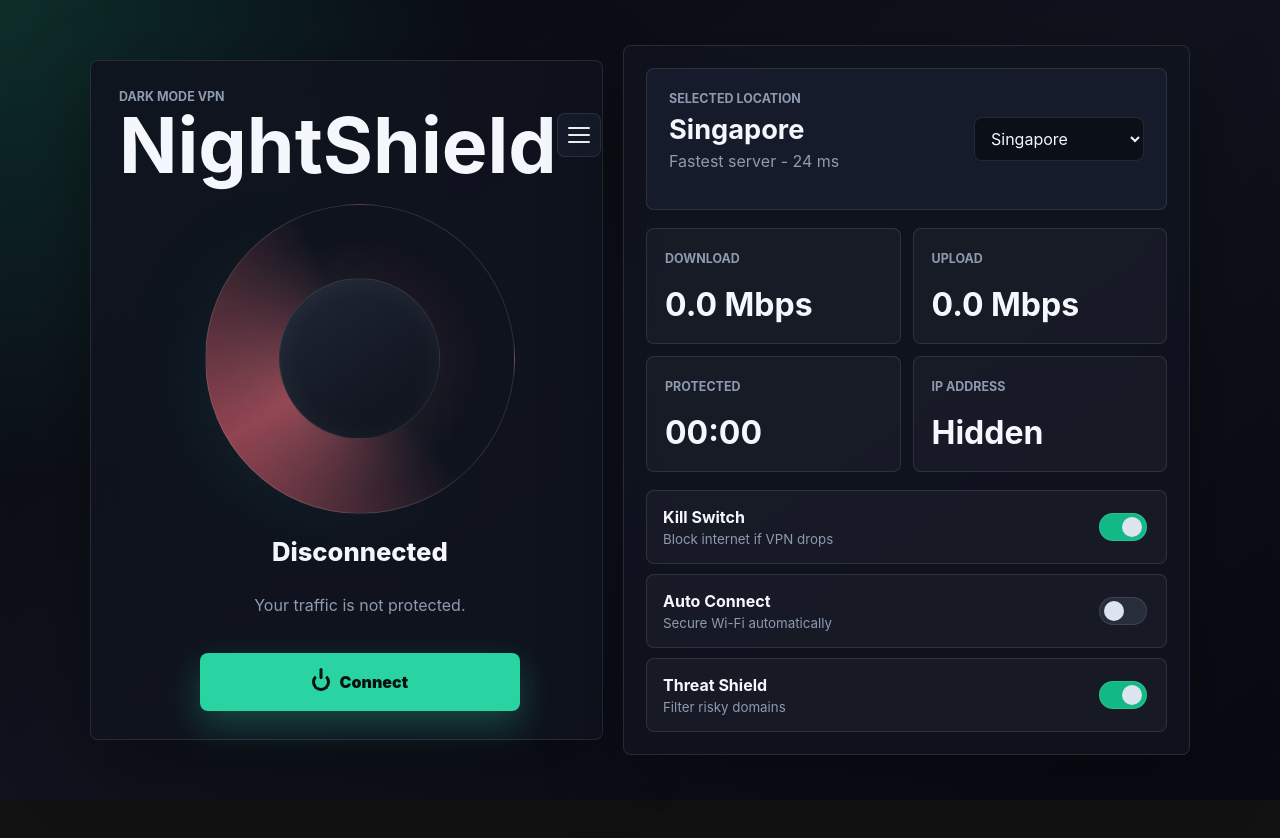
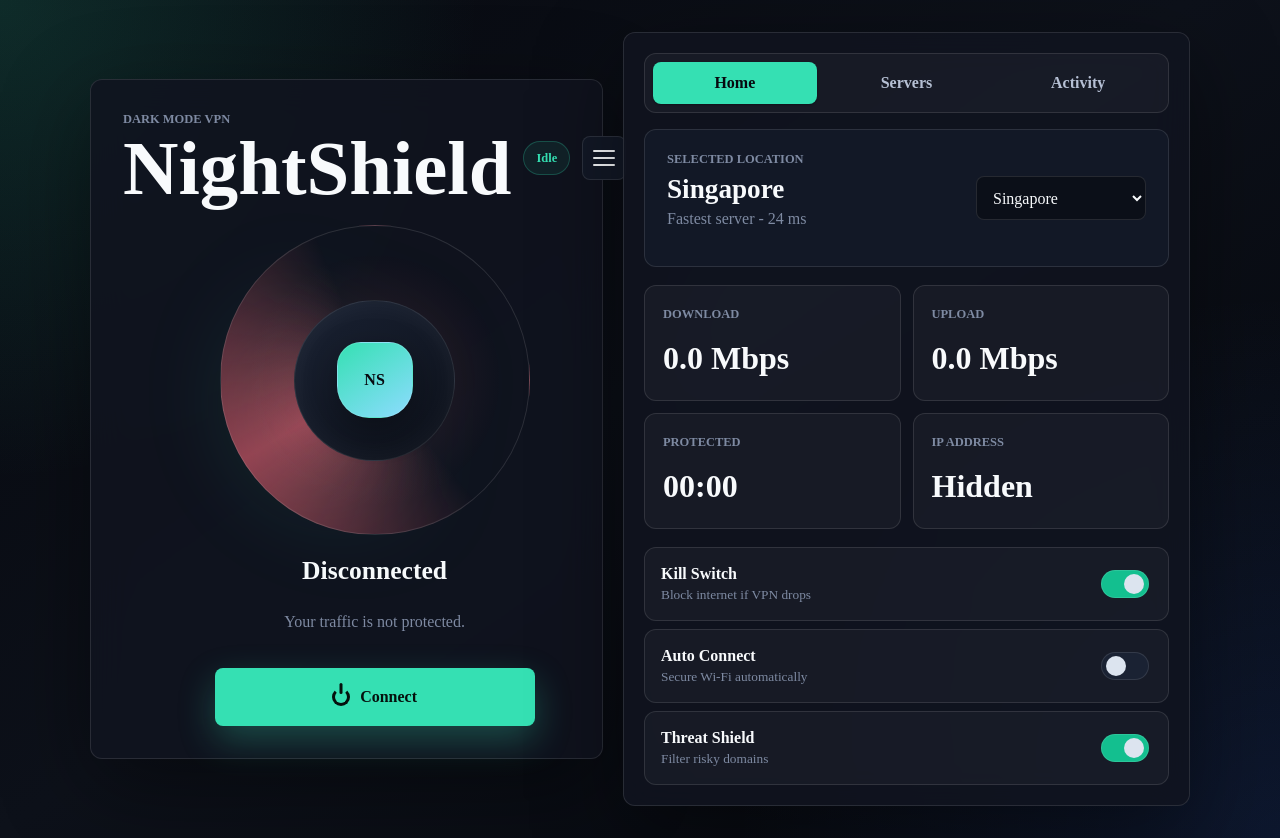
Before and after one commit to subhrajitpathak89-design/nightshield-vpn, a website: page index.html in a window 1280 px wide. Before the commit the page ends 800 px from the top, so only its background shows below. Drawn offline with Linux system fonts and the light colour scheme.

Commit message:
Integrate Open Props design system

```diff
--- a/app.js
+++ b/app.js
@@ -12,6 +12,7 @@ const timerStat = document.querySelector("#timerStat");
 const ipStat = document.querySelector("#ipStat");
 const settingsButton = document.querySelector("#settingsButton");
 const settingsList = document.querySelector("#settingsList");
+const statusChip = document.querySelector("#statusChip");
 
 let connected = false;
 let connectedSeconds = 0;
@@ -59,6 +60,7 @@ function setConnection(nextState) {
   connectButton.classList.toggle("disconnect", connected);
   connectText.textContent = connected ? "Disconnect" : "Connect";
   connectionState.textContent = connected ? "Connected" : "Disconnected";
+  statusChip.textContent = connected ? "Protected" : "Idle";
 
   if (connected) {
     const city = serverSelect.value.split("|")[0];
--- /dev/null
+++ b/design-system/open-props-nightshield.css
@@ -0,0 +1,65 @@
+/*
+  NightShield design tokens adapted from the Open Props design-system approach.
+  Open Props: https://github.com/argyleink/open-props
+  License: MIT
+*/
+
+:root {
+  color-scheme: dark;
+
+  --op-font-sans: Inter, ui-sans-serif, system-ui, -apple-system, BlinkMacSystemFont, "Segoe UI", sans-serif;
+  --op-font-weight-6: 700;
+  --op-font-weight-7: 800;
+  --op-font-weight-8: 900;
+
+  --op-size-1: 0.25rem;
+  --op-size-2: 0.5rem;
+  --op-size-3: 0.75rem;
+  --op-size-4: 1rem;
+  --op-size-5: 1.25rem;
+  --op-size-6: 1.5rem;
+  --op-size-7: 2rem;
+  --op-size-8: 2.5rem;
+  --op-size-9: 3rem;
+  --op-size-10: 4rem;
+
+  --op-radius-2: 8px;
+  --op-radius-3: 12px;
+  --op-radius-round: 999px;
+
+  --op-surface-1: #07090f;
+  --op-surface-2: #0d111a;
+  --op-surface-3: #121826;
+  --op-surface-4: #1a2233;
+  --op-surface-glass: rgba(18, 24, 38, 0.86);
+  --op-text-1: #f8fafc;
+  --op-text-2: #b6c0d4;
+  --op-text-3: #7e8aa2;
+  --op-border: rgba(255, 255, 255, 0.11);
+  --op-focus: #8ddcff;
+
+  --op-brand-1: #35e0b3;
+  --op-brand-2: #13bf8f;
+  --op-brand-3: #0b7c65;
+  --op-danger-1: #ff7384;
+  --op-danger-2: #e64b62;
+  --op-blue-1: #8ddcff;
+  --op-blue-2: #407bff;
+
+  --op-shadow-1: 0 1px 2px rgba(0, 0, 0, 0.32);
+  --op-shadow-2: 0 12px 34px rgba(0, 0, 0, 0.3);
+  --op-shadow-3: 0 26px 90px rgba(0, 0, 0, 0.42);
+
+  --op-ease-spring: cubic-bezier(0.2, 0.8, 0.2, 1);
+}
+
+*:focus-visible {
+  outline: 3px solid var(--op-focus);
+  outline-offset: 3px;
+}
+
+button,
+select,
+input {
+  -webkit-tap-highlight-color: transparent;
+}
--- a/index.html
+++ b/index.html
@@ -11,6 +11,7 @@
     <link rel="manifest" href="manifest.json" />
     <link rel="icon" href="icons/icon.svg" type="image/svg+xml" />
     <link rel="apple-touch-icon" href="icons/icon.svg" />
+    <link rel="stylesheet" href="design-system/open-props-nightshield.css" />
     <link rel="stylesheet" href="styles.css" />
   </head>
   <body>
@@ -21,6 +22,7 @@
             <p class="eyebrow">Dark Mode VPN</p>
             <h1>NightShield</h1>
           </div>
+          <span class="status-chip" id="statusChip">Idle</span>
           <button class="icon-button" id="settingsButton" aria-label="Settings">
             <span class="sliders-icon" aria-hidden="true"></span>
           </button>
@@ -29,6 +31,7 @@
         <div class="connection-orb" id="connectionOrb" aria-hidden="true">
           <div class="orb-ring"></div>
           <div class="orb-core"></div>
+          <div class="shield-mark">NS</div>
         </div>
 
         <p class="connection-state" id="connectionState">Disconnected</p>
@@ -41,6 +44,12 @@
       </section>
 
       <section class="control-panel" aria-label="VPN controls">
+        <nav class="tabbar" aria-label="VPN sections">
+          <button class="tab active" type="button">Home</button>
+          <button class="tab" type="button">Servers</button>
+          <button class="tab" type="button">Activity</button>
+        </nav>
+
         <div class="server-card">
           <div>
             <p class="label">Selected Location</p>
--- a/styles.css
+++ b/styles.css
@@ -1,17 +1,13 @@
 :root {
-  color-scheme: dark;
-  font-family:
-    Inter, ui-sans-serif, system-ui, -apple-system, BlinkMacSystemFont, "Segoe UI",
-    sans-serif;
-  --bg: #07090f;
-  --panel: #10141f;
-  --panel-soft: #151b2a;
-  --text: #f4f7fb;
-  --muted: #8e9ab0;
-  --line: rgba(255, 255, 255, 0.1);
-  --accent: #29d3a2;
-  --accent-strong: #12b886;
-  --danger: #ff6678;
+  --bg: var(--op-surface-1);
+  --panel: var(--op-surface-glass);
+  --panel-soft: var(--op-surface-3);
+  --text: var(--op-text-1);
+  --muted: var(--op-text-3);
+  --line: var(--op-border);
+  --accent: var(--op-brand-1);
+  --accent-strong: var(--op-brand-2);
+  --danger: var(--op-danger-1);
 }
 
 * {
@@ -24,8 +20,9 @@ body {
   margin: 0;
   color: var(--text);
   background:
-    radial-gradient(circle at top left, rgba(41, 211, 162, 0.18), transparent 30rem),
-    linear-gradient(145deg, #07090f 0%, #10131d 48%, #080a12 100%);
+    radial-gradient(circle at top left, rgba(53, 224, 179, 0.16), transparent 30rem),
+    radial-gradient(circle at bottom right, rgba(64, 123, 255, 0.14), transparent 34rem),
+    linear-gradient(145deg, var(--op-surface-1) 0%, var(--op-surface-2) 48%, #05070c 100%);
 }
 
 button,
@@ -42,22 +39,22 @@ input {
   padding: 32px 0;
   display: grid;
   grid-template-columns: minmax(320px, 0.95fr) minmax(320px, 1.05fr);
-  gap: 20px;
+  gap: var(--op-size-5);
   align-items: center;
 }
 
 .status-panel,
 .control-panel {
   border: 1px solid var(--line);
-  border-radius: 8px;
+  border-radius: var(--op-radius-3);
   background: rgba(16, 20, 31, 0.88);
-  box-shadow: 0 24px 80px rgba(0, 0, 0, 0.36);
+  box-shadow: var(--op-shadow-3);
   backdrop-filter: blur(18px);
 }
 
 .status-panel {
   min-height: 680px;
-  padding: 28px;
+  padding: var(--op-size-7);
   display: grid;
   justify-items: center;
   align-content: space-between;
@@ -68,8 +65,13 @@ input {
   width: 100%;
   display: flex;
   align-items: center;
+  gap: var(--op-size-3);
   justify-content: space-between;
   text-align: left;
+}
+
+.topbar > div {
+  min-width: 0;
 }
 
 .eyebrow,
@@ -105,10 +107,33 @@ h2 {
   display: grid;
   place-items: center;
   border: 1px solid var(--line);
-  border-radius: 8px;
+  border-radius: var(--op-radius-2);
   color: var(--text);
   background: var(--panel-soft);
   cursor: pointer;
+  transition:
+    transform 0.18s var(--op-ease-spring),
+    border-color 0.18s ease,
+    background 0.18s ease;
+}
+
+.icon-button:hover {
+  transform: translateY(-1px);
+  border-color: rgba(53, 224, 179, 0.34);
+  background: var(--op-surface-4);
+}
+
+.status-chip {
+  min-height: 34px;
+  display: inline-flex;
+  align-items: center;
+  border: 1px solid rgba(53, 224, 179, 0.24);
+  border-radius: var(--op-radius-round);
+  padding: 0 var(--op-size-3);
+  color: var(--op-brand-1);
+  background: rgba(53, 224, 179, 0.08);
+  font-size: 0.78rem;
+  font-weight: var(--op-font-weight-8);
 }
 
 .sliders-icon,
@@ -155,23 +180,38 @@ h2 {
   inset: 0;
   border: 1px solid rgba(255, 255, 255, 0.12);
   background:
-    radial-gradient(circle, rgba(41, 211, 162, 0.18), transparent 58%),
-    conic-gradient(from 140deg, transparent, rgba(41, 211, 162, 0.86), transparent 55%);
-  filter: drop-shadow(0 0 42px rgba(41, 211, 162, 0.22));
+    radial-gradient(circle, rgba(53, 224, 179, 0.18), transparent 58%),
+    conic-gradient(from 140deg, transparent, rgba(53, 224, 179, 0.86), rgba(141, 220, 255, 0.64), transparent 62%);
+  filter: drop-shadow(0 0 42px rgba(53, 224, 179, 0.22));
   transition: 0.35s ease;
 }
 
 .orb-core {
   width: 52%;
   aspect-ratio: 1;
-  background: linear-gradient(145deg, #202736, #0c1019);
+  background: linear-gradient(145deg, var(--op-surface-4), #0c1019);
   border: 1px solid var(--line);
   box-shadow: inset 0 0 30px rgba(255, 255, 255, 0.05);
 }
 
+.shield-mark {
+  width: 76px;
+  height: 76px;
+  display: grid;
+  place-items: center;
+  border: 1px solid rgba(255, 255, 255, 0.12);
+  border-radius: 24px 24px 32px 32px;
+  color: var(--op-surface-1);
+  background: linear-gradient(145deg, var(--op-brand-1), var(--op-blue-1));
+  font-weight: var(--op-font-weight-8);
+  letter-spacing: 0;
+  box-shadow: var(--op-shadow-2);
+  z-index: 1;
+}
+
 .connected .orb-ring {
   animation: spin 7s linear infinite;
-  filter: drop-shadow(0 0 58px rgba(41, 211, 162, 0.45));
+  filter: drop-shadow(0 0 58px rgba(53, 224, 179, 0.45));
 }
 
 .disconnected .orb-ring {
@@ -183,7 +223,7 @@ h2 {
 .connection-state {
   margin-bottom: 6px;
   font-size: 1.6rem;
-  font-weight: 800;
+  font-weight: var(--op-font-weight-7);
 }
 
 .connection-detail,
@@ -199,14 +239,14 @@ h2 {
   justify-content: center;
   gap: 10px;
   border: 0;
-  border-radius: 8px;
+  border-radius: var(--op-radius-2);
   color: #05110d;
   background: var(--accent);
-  font-weight: 900;
+  font-weight: var(--op-font-weight-8);
   cursor: pointer;
-  box-shadow: 0 14px 36px rgba(41, 211, 162, 0.28);
+  box-shadow: 0 14px 36px rgba(53, 224, 179, 0.28);
   transition:
-    transform 0.2s ease,
+    transform 0.2s var(--op-ease-spring),
     background 0.2s ease;
 }
 
@@ -243,7 +283,34 @@ h2 {
 }
 
 .control-panel {
-  padding: 22px;
+  padding: var(--op-size-5);
+}
+
+.tabbar {
+  display: grid;
+  grid-template-columns: repeat(3, minmax(0, 1fr));
+  gap: var(--op-size-2);
+  margin-bottom: var(--op-size-4);
+  padding: var(--op-size-2);
+  border: 1px solid var(--line);
+  border-radius: var(--op-radius-3);
+  background: rgba(255, 255, 255, 0.035);
+}
+
+.tab {
+  min-height: 42px;
+  border: 0;
+  border-radius: var(--op-radius-2);
+  color: var(--op-text-2);
+  background: transparent;
+  font-weight: var(--op-font-weight-7);
+  cursor: pointer;
+}
+
+.tab.active {
+  color: var(--op-surface-1);
+  background: var(--op-brand-1);
+  box-shadow: var(--op-shadow-1);
 }
 
 .server-card {
@@ -253,7 +320,7 @@ h2 {
   justify-content: space-between;
   padding: 22px;
   border: 1px solid var(--line);
-  border-radius: 8px;
+  border-radius: var(--op-radius-3);
   background: var(--panel-soft);
 }
 
@@ -262,7 +329,7 @@ select {
   min-height: 44px;
   padding: 0 12px;
   border: 1px solid var(--line);
-  border-radius: 8px;
+  border-radius: var(--op-radius-2);
   color: var(--text);
   background: #0b0f18;
 }
@@ -271,14 +338,14 @@ select {
   margin: 18px 0;
   display: grid;
   grid-template-columns: repeat(2, minmax(0, 1fr));
-  gap: 12px;
+  gap: var(--op-size-3);
 }
 
 .stats-grid article {
   min-height: 116px;
   padding: 18px;
   border: 1px solid var(--line);
-  border-radius: 8px;
+  border-radius: var(--op-radius-3);
   background: rgba(255, 255, 255, 0.035);
 }
 
@@ -290,7 +357,7 @@ select {
 
 .settings-list {
   display: grid;
-  gap: 10px;
+  gap: var(--op-size-2);
 }
 
 .setting-row {
@@ -301,7 +368,7 @@ select {
   gap: 18px;
   padding: 14px 16px;
   border: 1px solid var(--line);
-  border-radius: 8px;
+  border-radius: var(--op-radius-3);
   background: rgba(255, 255, 255, 0.035);
 }
 
@@ -322,7 +389,7 @@ input[type="checkbox"] {
   flex: 0 0 48px;
   border-radius: 999px;
   border: 1px solid var(--line);
-  background: #272d3a;
+  background: var(--op-surface-4);
   position: relative;
   cursor: pointer;
 }
@@ -383,7 +450,7 @@ input[type="checkbox"]:checked::before {
   }
 
   h1 {
-    font-size: clamp(2.55rem, 13vw, 4rem);
+    font-size: clamp(2.2rem, 10vw, 3.1rem);
   }
 
   .connection-orb {
--- a/sw.js
+++ b/sw.js
@@ -2,6 +2,7 @@ const CACHE_NAME = "nightshield-v1";
 const APP_ASSETS = [
   "./",
   "./index.html",
+  "./design-system/open-props-nightshield.css",
   "./styles.css",
   "./app.js",
   "./manifest.json",
```
Also changed, not shown: THIRD_PARTY_NOTICES.md (added, +11 -0 lines).
